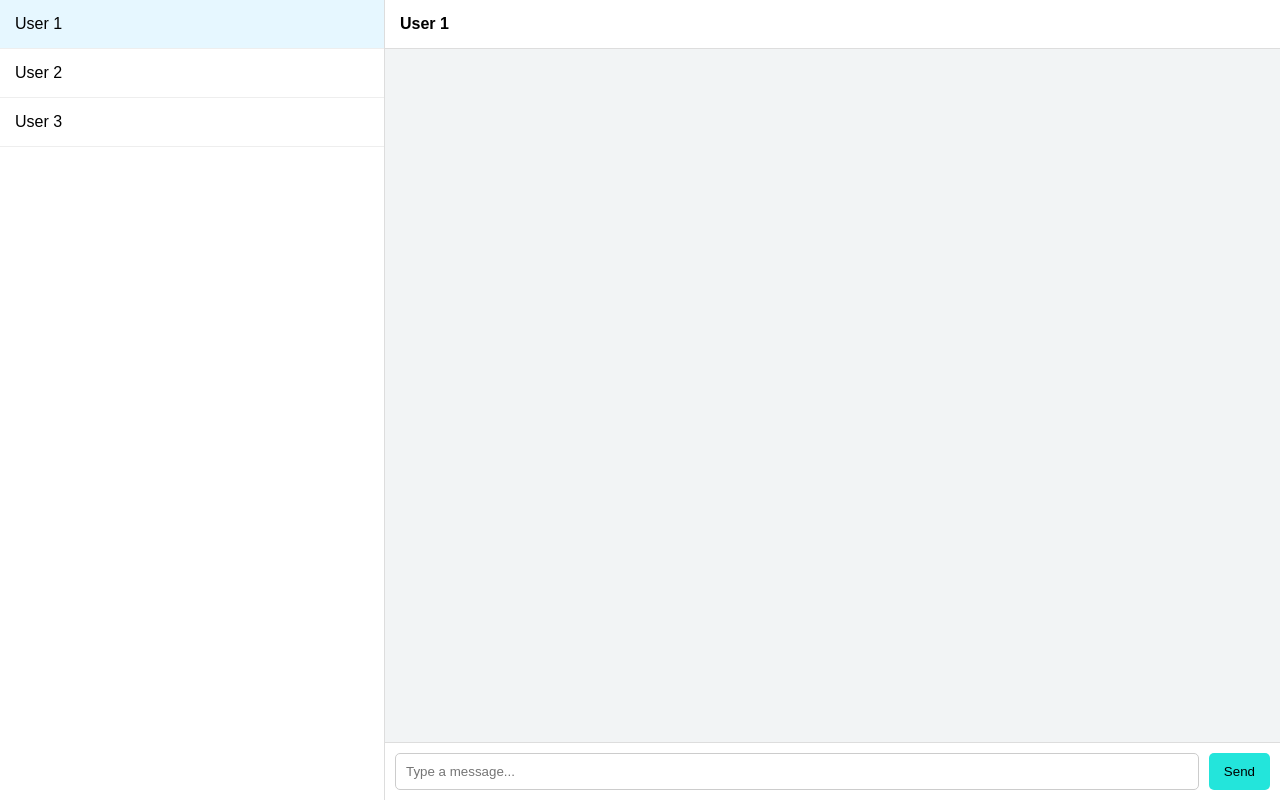
After one commit to roushan-rajput/OLX, a Django app: page /chats/ in a window 1280 px wide. The commit adds this page. Run offline with Django 5.2, Linux system fonts and the light colour scheme.

Commit message:
Adding the Chats Dashboard

```diff
--- /dev/null
+++ b/app/templates/chats.html
@@ -0,0 +1,185 @@
+<!DOCTYPE html>
+<html lang="en">
+<head>
+<meta charset="UTF-8">
+<meta name="viewport" content="width=device-width, initial-scale=1.0">
+<title>OLX Chat Dashboard</title>
+<style>
+body {
+  margin: 0;
+  font-family: Arial, sans-serif;
+  background: #f2f4f5;
+}
+
+.container {
+  display: flex;
+  height: 100vh;
+}
+
+.sidebar {
+  width: 30%;
+  background: white;
+  border-right: 1px solid #ddd;
+  overflow-y: auto;
+}
+
+.chat-item {
+  padding: 15px;
+  border-bottom: 1px solid #eee;
+  cursor: pointer;
+  transition: 0.3s;
+}
+
+.chat-item:hover {
+  background: #f7f7f7;
+}
+
+.chat-item.active {
+  background: #e6f7ff;
+}
+
+.chat-area {
+  flex: 1;
+  display: flex;
+  flex-direction: column;
+}
+
+.chat-header {
+  padding: 15px;
+  background: white;
+  border-bottom: 1px solid #ddd;
+  font-weight: bold;
+}
+
+.messages {
+  flex: 1;
+  padding: 15px;
+  overflow-y: auto;
+}
+
+.message {
+  margin-bottom: 10px;
+  max-width: 60%;
+  padding: 10px;
+  border-radius: 10px;
+  animation: fadeIn 0.3s ease-in;
+}
+
+.sent {
+  background: #d1ffd6;
+  margin-left: auto;
+}
+
+.received {
+  background: #fff;
+  border: 1px solid #ddd;
+}
+
+.input-area {
+  display: flex;
+  padding: 10px;
+  background: white;
+  border-top: 1px solid #ddd;
+}
+
+input {
+  flex: 1;
+  padding: 10px;
+  border: 1px solid #ccc;
+  border-radius: 5px;
+}
+
+button {
+  margin-left: 10px;
+  padding: 10px 15px;
+  border: none;
+  background: #23e5db;
+  color: black;
+  border-radius: 5px;
+  cursor: pointer;
+  transition: 0.3s;
+}
+
+button:hover {
+  background: #1ccac2;
+}
+
+@keyframes fadeIn {
+  from { opacity: 0; transform: translateY(10px); }
+  to { opacity: 1; transform: translateY(0); }
+}
+</style>
+</head>
+<body>
+
+<div class="container">
+
+  <div class="sidebar" id="chatList">
+    <div class="chat-item active" onclick="selectChat(this, 'User 1')">User 1</div>
+    <div class="chat-item" onclick="selectChat(this, 'User 2')">User 2</div>
+    <div class="chat-item" onclick="selectChat(this, 'User 3')">User 3</div>
+  </div>
+
+  <div class="chat-area">
+    <div class="chat-header" id="chatHeader">User 1</div>
+
+    <div class="messages" id="messages"></div>
+
+    <div class="input-area">
+      <input type="text" id="messageInput" placeholder="Type a message...">
+      <button onclick="sendMessage()">Send</button>
+    </div>
+  </div>
+
+</div>
+
+<script>
+let currentChat = 'User 1';
+
+const chatData = {
+  'User 1': [],
+  'User 2': [],
+  'User 3': []
+};
+
+function selectChat(element, user) {
+  document.querySelectorAll('.chat-item').forEach(item => item.classList.remove('active'));
+  element.classList.add('active');
+  currentChat = user;
+  document.getElementById('chatHeader').innerText = user;
+  renderMessages();
+}
+
+function renderMessages() {
+  const container = document.getElementById('messages');
+  container.innerHTML = '';
+
+  chatData[currentChat].forEach(msg => {
+    const div = document.createElement('div');
+    div.classList.add('message', msg.type);
+    div.innerText = msg.text;
+    container.appendChild(div);
+  });
+
+  container.scrollTop = container.scrollHeight;
+}
+
+function sendMessage() {
+  const input = document.getElementById('messageInput');
+  const text = input.value.trim();
+  if (!text) return;
+
+  chatData[currentChat].push({ text, type: 'sent' });
+
+  setTimeout(() => {
+    chatData[currentChat].push({ text: 'Auto reply...', type: 'received' });
+    renderMessages();
+  }, 1000);
+
+  input.value = '';
+  renderMessages();
+}
+</script>
+
+</body>
+</html>
--- a/app/templates/userdash.html
+++ b/app/templates/userdash.html
@@ -125,7 +125,7 @@
                 <ul class="navbar-nav ms-auto">
                     <li class="nav-item"><a class="nav-link" href="{% url 'userdash' %}">Home</a></li>
                     <li class="nav-item"><a class="nav-link" href="{% url 'allproduct' %}">My Products</a></li>
-                    <li class="nav-item"><a class="nav-link" href="#">Chats</a></li>
+                    <li class="nav-item"><a class="nav-link" href="{% url 'chats' %}">Chats</a></li>
                     <li class="nav-item"><a class="nav-link" href="#">Profile</a></li>
                     <li class="nav-item"><a class="nav-link" href="{% url 'logout' %}">Logout</a></li>
                 </ul>
--- a/app/views.py
+++ b/app/views.py
@@ -161,6 +161,8 @@ def add_pro(req):                                        #For Add the Product
 
 def allproduct(request):
     return render(request, 'allproduct.html')
+def chats(request):
+    return render(request, 'chats.html')
 
 def postyouradd(request):
     return render(request, 'postyouradd.html')
--- a/project/urls.py
+++ b/project/urls.py
@@ -36,9 +36,8 @@ urlpatterns = [
     path('add_product/', views.add_product, name='add_product'),
     path('add_pro/', views.add_pro, name='add_pro'),
     path('allproduct/', views.allproduct, name='allproduct'),
+    path('chats/', views.chats, name='chats'),
     path('logout/', views.logout, name='logout'),
-
-
 ]
 if settings.DEBUG:
     urlpatterns += static(settings.MEDIA_URL, document_root=settings.MEDIA_ROOT)
```
